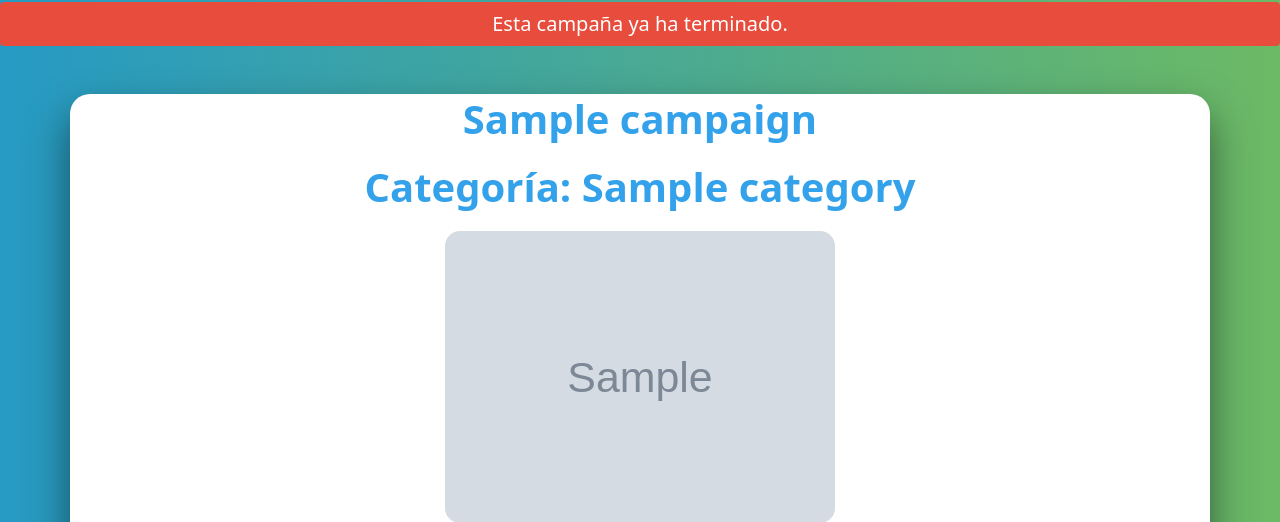
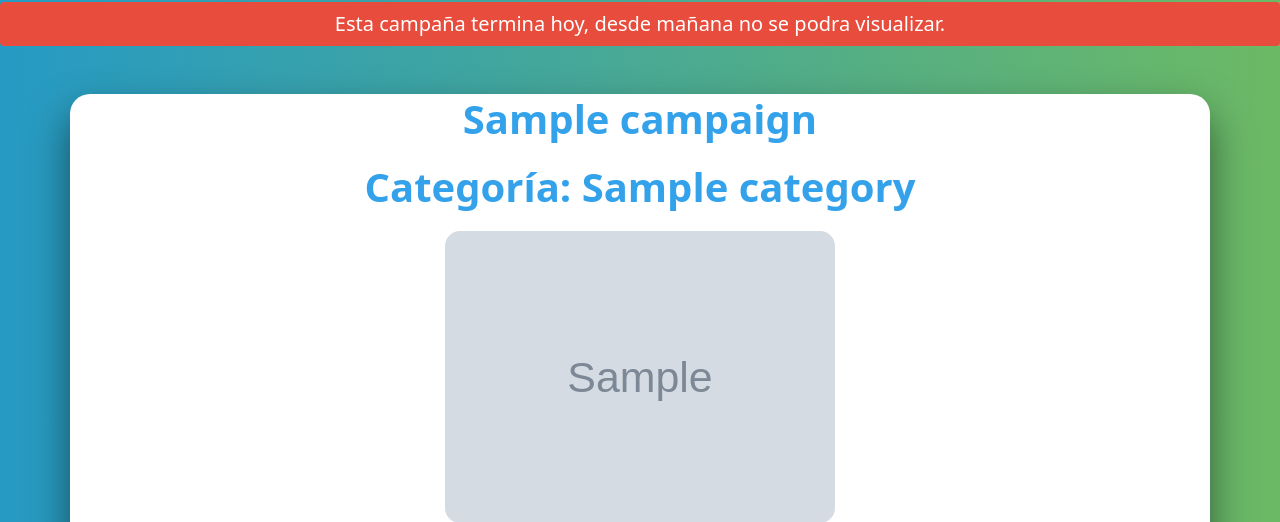
Before and after one commit to Aleso2810/originoasis, a Django app: template campanas/templates/campaign_detail.html in a window 1280 px wide. Shown: the part 88-610 px from the top of the page. Run offline with Django 4.2, Linux system fonts and the light colour scheme; tables that the repository leaves empty hold one stand-in row (values such as "Sample post"); the template is opened without the code that fills it: values that come from a table or form of the project are taken from there, most other values are stand-ins (such as "Sample title", 1, 10 or a date in 2020); grey boxes marked "Sample" are stand-in pictures; some libraries are stand-ins or nearby versions.

Commit message:
Corrección de Mensaje de Terminación de Campaña

```diff
--- a/campanas/templates/campaign_detail.html
+++ b/campanas/templates/campaign_detail.html
@@ -7,7 +7,7 @@
     {% if remaining_days > 0 %}
         <h5 class="alert-success">Quedan <span id="days">{{ remaining_days }}</span> días, <span id="hours">{{ remaining_hours }}</span> horas, <span id="minutes">{{ remaining_minutes }}</span> minutos y <span id="seconds">{{ remaining_seconds }}</span> segundos para que esta campaña termine.</h5>
     {% else %}
-        <h5 class="alert-danger">Esta campaña ya ha terminado.</h5>
+        <h5 class="alert-danger">Esta campaña termina hoy, desde mañana no se podra visualizar.</h5>
     {% endif %}
 </div>
 <div class="container mt-5">
```
